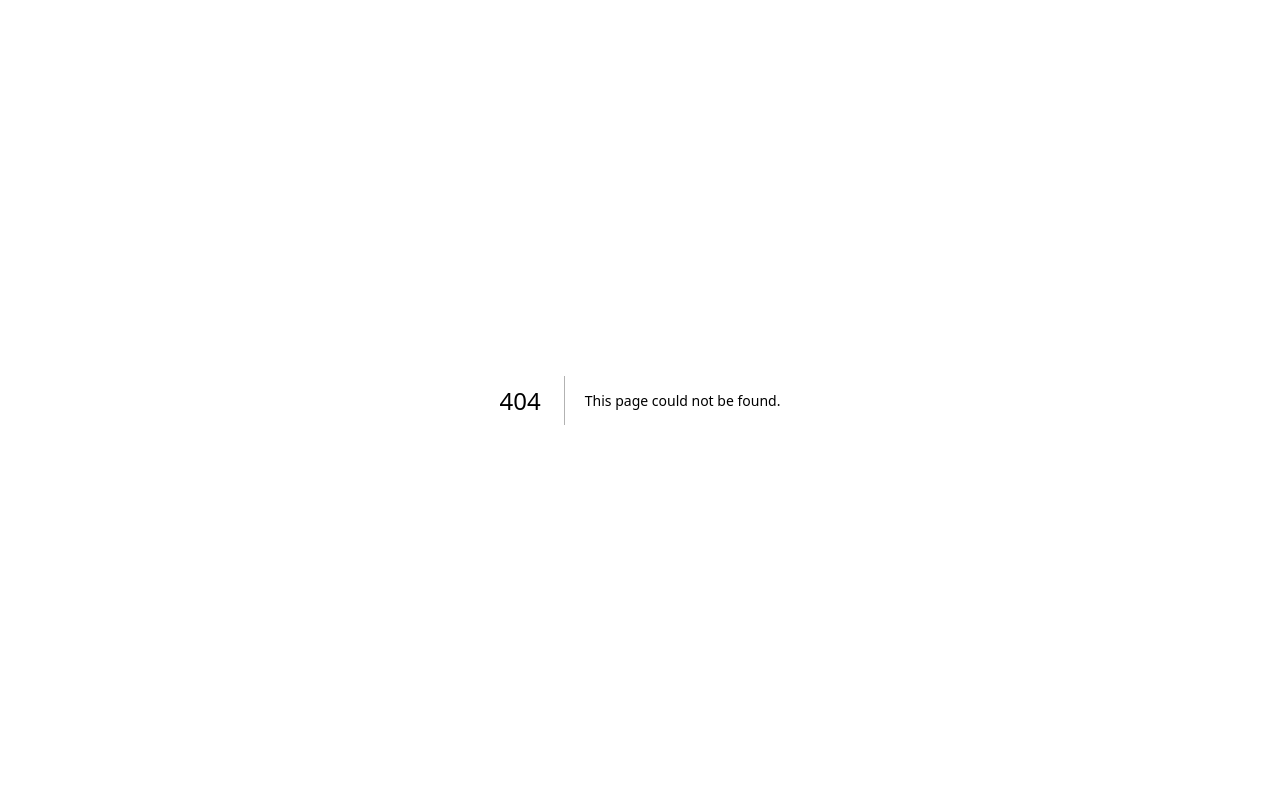
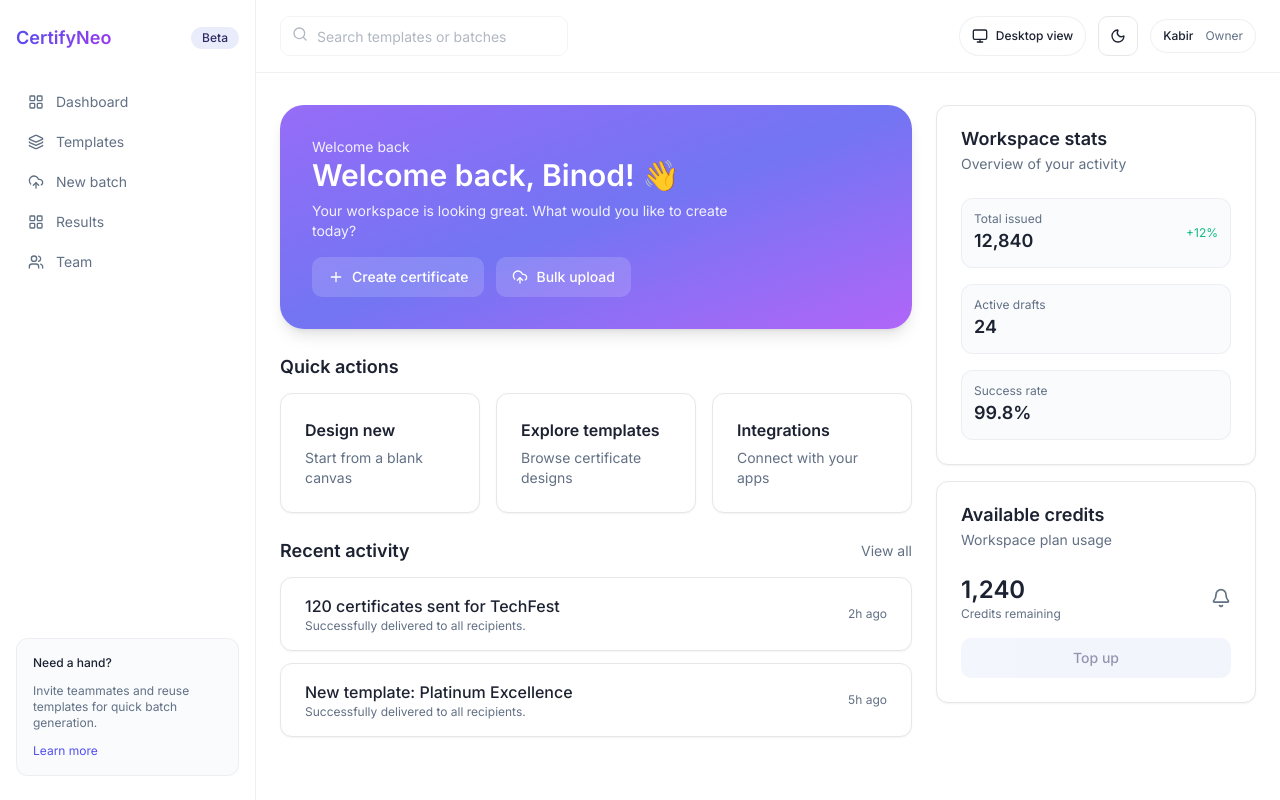
Before and after one commit to classifiedstudentkabir/OpenVerse-Campus-Helper, a Next.js app in the folder apps/web/: page /dashboard in a window 1280 px wide. Before the commit this address had no page. Built offline with nearby package versions, Linux system fonts and the light colour scheme.

Commit message:
Add dashboard page and nav link

```diff
--- /dev/null
+++ b/apps/web/src/app/(dashboard)/dashboard/page.tsx
@@ -0,0 +1,128 @@
+import { Bell, Plus, UploadCloud } from "lucide-react";
+
+import { Button } from "@/components/ui/button";
+import { Card, CardContent, CardDescription, CardHeader, CardTitle } from "@/components/ui/card";
+
+export default function DashboardPage() {
+  return (
+    <div className="grid gap-6 lg:grid-cols-[1fr_320px]">
+      <div className="space-y-6">
+        <div className="rounded-3xl bg-gradient-to-br from-violet-500/90 via-indigo-500/90 to-purple-500/90 p-8 text-white shadow-lg">
+          <div className="flex flex-col gap-4">
+            <div>
+              <p className="text-sm opacity-90">Welcome back</p>
+              <h1 className="text-3xl font-semibold">Welcome back, Binod! 👋</h1>
+              <p className="mt-2 max-w-md text-sm opacity-90">
+                Your workspace is looking great. What would you like to create today?
+              </p>
+            </div>
+            <div className="flex flex-wrap gap-3">
+              <Button className="bg-white/15 text-white hover:bg-white/25" variant="secondary">
+                <Plus className="h-4 w-4" />
+                Create certificate
+              </Button>
+              <Button className="bg-white/15 text-white hover:bg-white/25" variant="secondary">
+                <UploadCloud className="h-4 w-4" />
+                Bulk upload
+              </Button>
+            </div>
+          </div>
+        </div>
+
+        <section className="space-y-3">
+          <div className="flex items-center justify-between">
+            <h2 className="text-lg font-semibold">Quick actions</h2>
+          </div>
+          <div className="grid gap-4 sm:grid-cols-2 lg:grid-cols-3">
+            {[
+              { title: "Design new", description: "Start from a blank canvas" },
+              { title: "Explore templates", description: "Browse certificate designs" },
+              { title: "Integrations", description: "Connect with your apps" },
+            ].map((item) => (
+              <Card key={item.title}>
+                <CardHeader>
+                  <CardTitle className="text-base">{item.title}</CardTitle>
+                  <CardDescription>{item.description}</CardDescription>
+                </CardHeader>
+              </Card>
+            ))}
+          </div>
+        </section>
+
+        <section className="space-y-3">
+          <div className="flex items-center justify-between">
+            <h2 className="text-lg font-semibold">Recent activity</h2>
+            <button className="text-sm text-muted-foreground" disabled>
+              View all
+            </button>
+          </div>
+          <div className="space-y-3">
+            {[
+              { title: "120 certificates sent for TechFest", time: "2h ago" },
+              { title: "New template: Platinum Excellence", time: "5h ago" },
+            ].map((item) => (
+              <Card key={item.title}>
+                <CardContent className="flex items-center justify-between py-4">
+                  <div>
+                    <p className="font-medium">{item.title}</p>
+                    <p className="text-xs text-muted-foreground">Successfully delivered to all recipients.</p>
+                  </div>
+                  <span className="text-xs text-muted-foreground">{item.time}</span>
+                </CardContent>
+              </Card>
+            ))}
+          </div>
+        </section>
+      </div>
+
+      <aside className="space-y-4">
+        <Card>
+          <CardHeader>
+            <CardTitle>Workspace stats</CardTitle>
+            <CardDescription>Overview of your activity</CardDescription>
+          </CardHeader>
+          <CardContent className="space-y-4">
+            <div className="flex items-center justify-between rounded-lg border border-border/60 bg-muted/40 p-3">
+              <div>
+                <p className="text-xs text-muted-foreground">Total issued</p>
+                <p className="text-lg font-semibold">12,840</p>
+              </div>
+              <span className="text-xs text-emerald-500">+12%</span>
+            </div>
+            <div className="flex items-center justify-between rounded-lg border border-border/60 bg-muted/40 p-3">
+              <div>
+                <p className="text-xs text-muted-foreground">Active drafts</p>
+                <p className="text-lg font-semibold">24</p>
+              </div>
+            </div>
+            <div className="flex items-center justify-between rounded-lg border border-border/60 bg-muted/40 p-3">
+              <div>
+                <p className="text-xs text-muted-foreground">Success rate</p>
+                <p className="text-lg font-semibold">99.8%</p>
+              </div>
+            </div>
+          </CardContent>
+        </Card>
+
+        <Card>
+          <CardHeader>
+            <CardTitle>Available credits</CardTitle>
+            <CardDescription>Workspace plan usage</CardDescription>
+          </CardHeader>
+          <CardContent className="space-y-4">
+            <div className="flex items-center justify-between">
+              <div>
+                <p className="text-2xl font-semibold">1,240</p>
+                <p className="text-xs text-muted-foreground">Credits remaining</p>
+              </div>
+              <Bell className="h-5 w-5 text-muted-foreground" />
+            </div>
+            <Button className="w-full" variant="secondary" disabled>
+              Top up
+            </Button>
+          </CardContent>
+        </Card>
+      </aside>
+    </div>
+  );
+}
--- a/apps/web/src/components/layout/sidebar.tsx
+++ b/apps/web/src/components/layout/sidebar.tsx
@@ -4,6 +4,7 @@ import { LayoutGrid, Layers, UploadCloud, Users } from "lucide-react";
 import { Badge } from "@/components/ui/badge";
 
 const navItems = [
+  { href: "/dashboard", label: "Dashboard", icon: LayoutGrid },
   { href: "/templates", label: "Templates", icon: Layers },
   { href: "/batches/new/upload", label: "New batch", icon: UploadCloud },
   { href: "/batches/alpha/results", label: "Results", icon: LayoutGrid },
--- a/apps/web/src/components/layout/topbar.tsx
+++ b/apps/web/src/components/layout/topbar.tsx
@@ -8,6 +8,7 @@ import { ThemeToggle } from "@/components/theme-toggle";
 import { Input } from "@/components/ui/input";
 
 const navItems = [
+  { href: "/dashboard", label: "Dashboard" },
   { href: "/templates", label: "Templates" },
   { href: "/batches/new/upload", label: "New batch" },
   { href: "/batches/alpha/results", label: "Results" },
```
